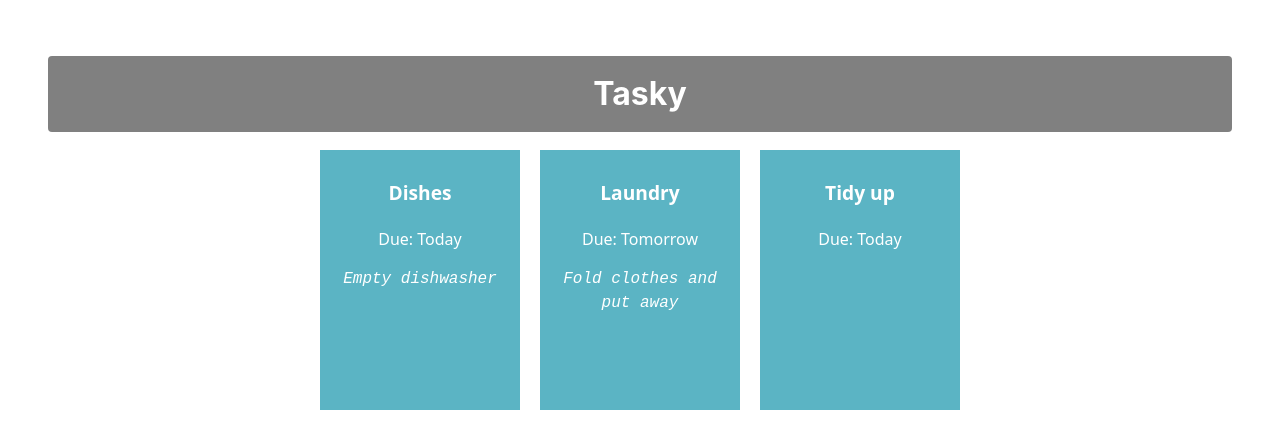
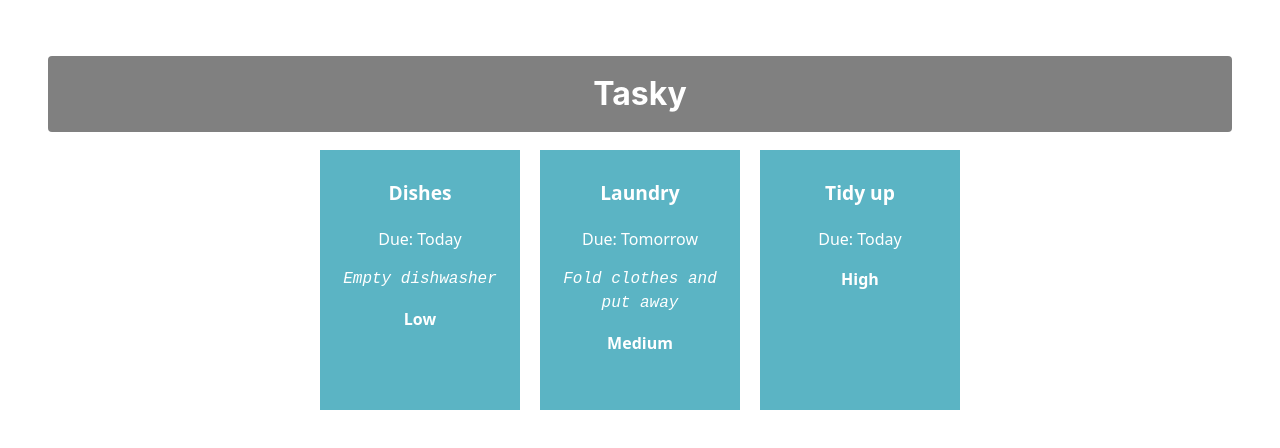
Before and after one commit to fortune-setu/react-basics-labs, a React (Vite) app in the folder tasky/: page / in a window 1280 px wide. Shown: the top 448 px of the page. Built offline with nearby package versions, Linux system fonts and the light colour scheme.

Commit message:
Tasky Lab 2a - Exercise done

```diff
--- a/tasky/src/App.css
+++ b/tasky/src/App.css
@@ -45,3 +45,7 @@
   font-family: 'Courier New', Courier, monospace;
   font-style: italic;
 }
+
+.level {
+  font-weight: bold;
+}
--- a/tasky/src/App.jsx
+++ b/tasky/src/App.jsx
@@ -6,9 +6,9 @@
 
   const [ taskState, setTaskState ] = useState({
     tasks: [
-      { id: 1, title:"Dishes", description: "Empty dishwasher", deadline: "Today" },
-      { id: 2, title: "Laundry", description: "Fold clothes and put away", deadline: "Tomorrow" },
-      { id: 3, title: "Tidy up", deadline: "Today" }
+      { id: 1, title:"Dishes", description: "Empty dishwasher", deadline: "Today", level: "Low" },
+      { id: 2, title: "Laundry", description: "Fold clothes and put away", deadline: "Tomorrow", level: "Medium" },
+      { id: 3, title: "Tidy up", deadline: "Today", level: "High"}
     ]
   });
 
@@ -20,6 +20,7 @@
           title={task.title}
           description={task.description}
           deadline={task.deadline}
+          level={task.level}
           key={task.id}
         />
       ))}
--- a/tasky/src/components/Task.jsx
+++ b/tasky/src/components/Task.jsx
@@ -5,6 +5,7 @@
             <p className="title">{props.title}</p>
             <p>Due: {props.deadline}</p>
             <p className="description">{props.description}</p>
+            <p className="level">{props.level}</p>
         </div>
     )
 }
```
